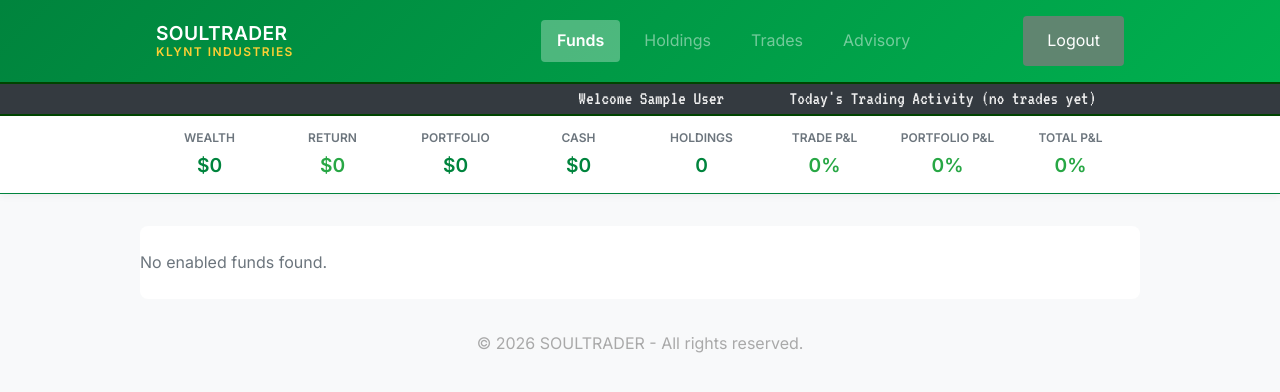
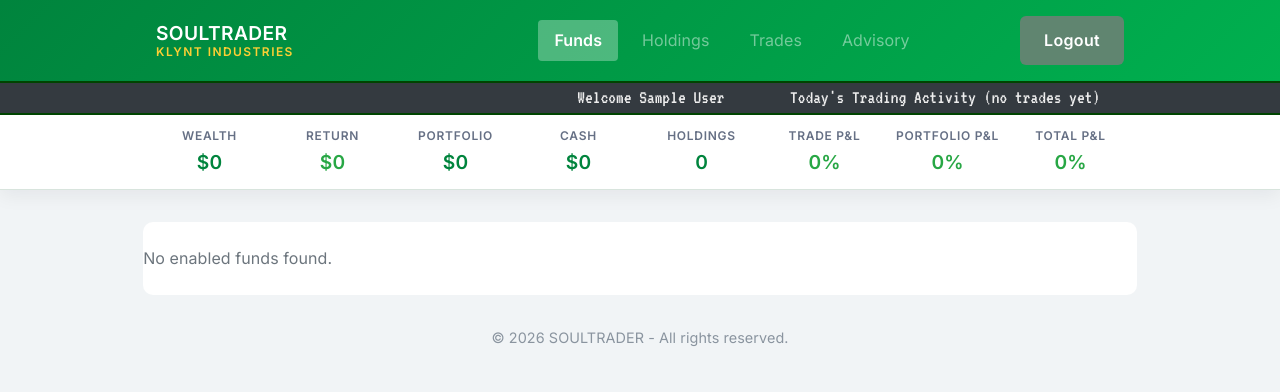
Before and after one commit to davemccarthy/SoulTrader, a Django app: page /funds/ in a window 1280 px wide. Shown: the top 392 px of the page. Run offline with Django 5.2, Linux system fonts and the light colour scheme; the visitor is signed in with stand-in values (Sample User, id 1); data that the repository does not hold is empty.

Commit message:
Polish base UI typography and surface styling.
Refine spacing, contrast, borders, and shadows for a subtler premium feel while preserving existing performance/action color cues.

Co-authored-by: Cursor <cursoragent@cursor.com>

```diff
--- a/core/templates/core/base.html
+++ b/core/templates/core/base.html
@@ -8,6 +8,12 @@
     <style>
         :root {
             --max-content-width: 1000px;
+            --surface-bg: #f1f4f6;
+            --surface-card: #ffffff;
+            --text-primary: #1f2937;
+            --text-muted: #667085;
+            --border-subtle: #dbe2e8;
+            --shadow-soft: 0 10px 26px rgba(15, 23, 42, 0.08);
         }
 
         * {
@@ -18,9 +24,10 @@
 
         body {
             font-family: 'Inter', -apple-system, BlinkMacSystemFont, 'Segoe UI', sans-serif;
-            background-color: #f8f9fa;
-            color: #333;
-            line-height: 1.6;
+            background-color: var(--surface-bg);
+            color: var(--text-primary);
+            line-height: 1.55;
+            letter-spacing: 0.005em;
         }
 
         p {
@@ -35,7 +42,7 @@
             background: linear-gradient(135deg, #00843D 0%, #00B04F 100%);
             color: white;
             padding: 1rem 0;
-            box-shadow: 0 2px 10px rgba(0,0,0,0.1);
+            box-shadow: 0 8px 24px rgba(0, 84, 44, 0.16);
             width: 100%;
             max-width: 100%;
             box-sizing: border-box;
@@ -177,10 +184,10 @@
 
         /* Portfolio Dashboard Widget */
         .portfolio-widget {
-            background: white;
-            border-bottom: 0.5px solid #00843D;
+            background: var(--surface-card);
+            border-bottom: 1px solid #d8e4dd;
             padding: 0.75rem 0;
-            box-shadow: 0 2px 8px rgba(0,0,0,0.05);
+            box-shadow: 0 6px 18px rgba(15, 23, 42, 0.06);
             width: 100%;
             max-width: 100%;
             box-sizing: border-box;
@@ -210,11 +217,12 @@
         .portfolio-stat-header {
             font-size: 0.75rem;
             text-transform: uppercase;
-            color: #6c757d;
+            color: var(--text-muted);
             font-weight: 600;
             margin-bottom: 0.15rem;
             overflow-wrap: break-word;
             hyphens: auto;
+            letter-spacing: 0.06em;
         }
 
         .portfolio-stat-value {
@@ -261,16 +269,16 @@
         .main-content {
             max-width: var(--max-content-width);
             margin: 2rem auto;
-            padding: 0;
+            padding: 0 0.2rem;
         }
 
         .card {
-            background: white;
-            border-radius: 8px;
+            background: var(--surface-card);
+            border-radius: 10px;
             padding: 1.5rem;
             margin: 1rem 0;
-            box-shadow: 0 2px 10px rgba(0,0,0,0.1);
-            border: 1px solid #e9ecef;
+            box-shadow: var(--shadow-soft);
+            border: 1px solid var(--border-subtle);
         }
 
         .btn {
@@ -279,15 +287,18 @@
             background: linear-gradient(135deg, #00843D 0%, #00B04F 100%);
             color: white;
             text-decoration: none;
-            border-radius: 4px;
+            border-radius: 6px;
             border: none;
             cursor: pointer;
             font-size: 1rem;
-            transition: transform 0.2s;
+            font-weight: 600;
+            letter-spacing: 0.02em;
+            transition: transform 0.2s, box-shadow 0.2s ease;
         }
 
         .btn:hover {
             transform: translateY(-2px);
+            box-shadow: 0 10px 22px rgba(0, 132, 61, 0.28);
         }
 
         .btn-secondary {
@@ -421,9 +438,10 @@
 
         .footer {
             background-color: clear;
-            color: darkgrey;
+            color: #8a949f;
             text-align: center;
             margin-bottom: 1rem;
+            font-size: 0.9rem;
         }
 
         /* Stock Ticker */
```
Also changed, not shown: other parts of core/templates/core/base.html (+16 -10 lines).
